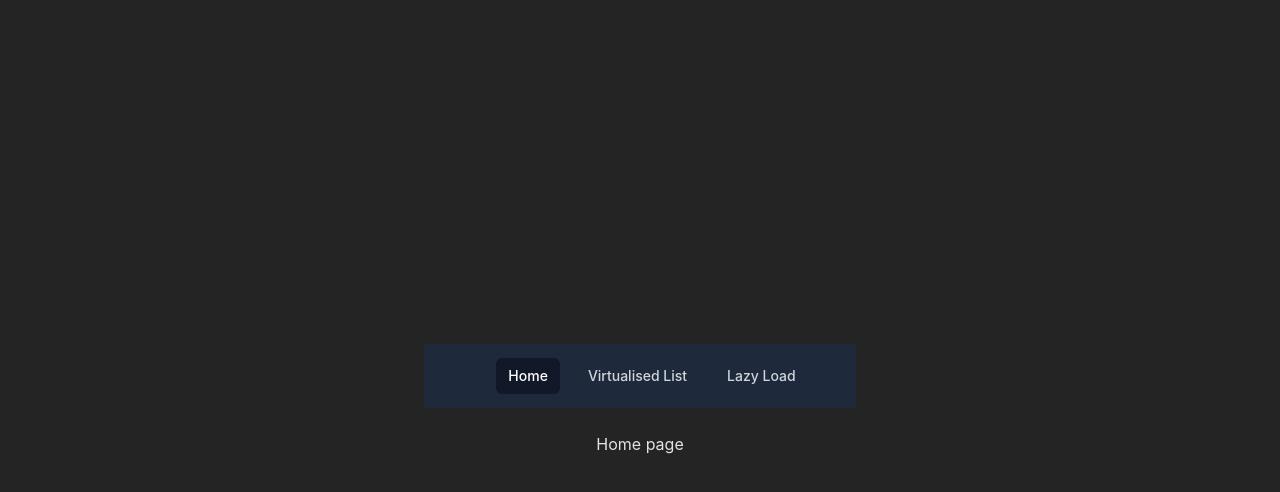
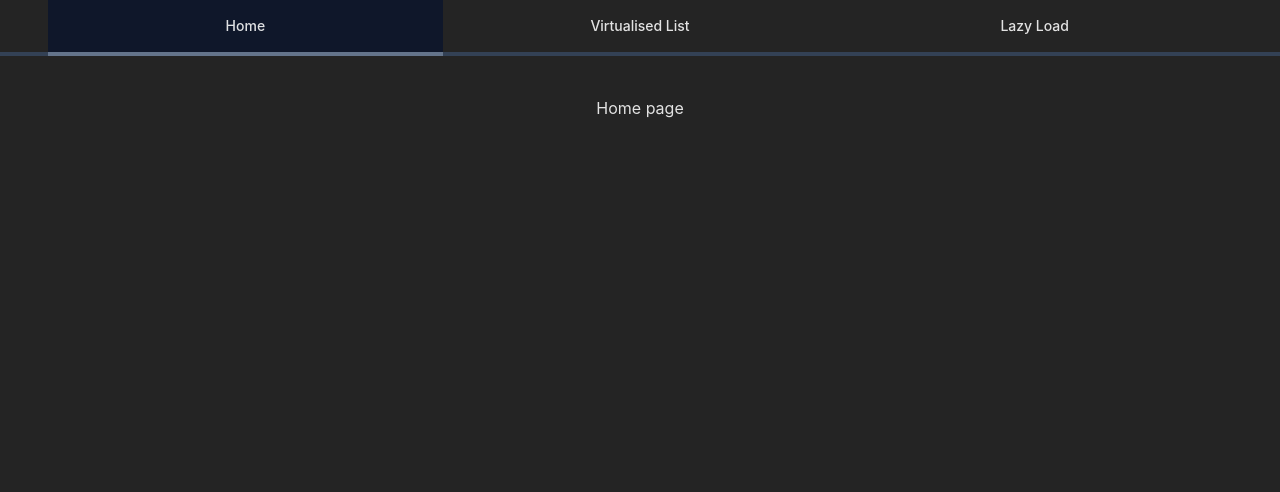
Before and after one commit to xanoosh/virtualised-list, a React (Vite) app: page / in a window 1280 px wide. Shown: the top 492 px of the page. Built offline with nearby package versions, Linux system fonts and the light colour scheme.

Commit message:
navigation styling

```diff
--- a/src/App.tsx
+++ b/src/App.tsx
@@ -3,7 +3,7 @@ import NavBar from './components/NavBar';
 
 function App() {
   return (
-    <div className="flex flex-col gap-6 items-center justify-center h-screen p-4">
+    <div className="flex flex-col gap-6 h-screen">
       <NavBar
         navigationArray={[
           { name: 'Home', path: '' },
@@ -11,7 +11,7 @@ function App() {
           { name: 'Lazy Load', path: '/lazy-load' },
         ]}
       />
-      <section>
+      <section className="flex flex-col gap-4 items-center justify-center p-4">
         <Outlet />
       </section>
     </div>
--- a/src/components/NavBar.tsx
+++ b/src/components/NavBar.tsx
@@ -7,22 +7,17 @@ export default function NavBar({
 }) {
   if (!navigationArray) return null;
   return (
-    <nav className="bg-slate-800">
-      <div className="mx-auto px-6 sm:px-12">
-        <div className="relative flex h-16 items-center justify-between">
-          <div className="flex flex-1 items-stretch justify-start">
-            <div className="ml-6">
-              <div className="flex space-x-4">
+    <nav className="w-full sm:px-12 flex h-14 items-strech justify-around border-b-4 border-slate-700">
       {navigationArray.map((navigationElement) => {
         return (
           <NavLink
             to={navigationElement.path}
             end
             className={({ isActive }) => {
-                        return `rounded-md px-3 py-2 text-sm font-medium focus:outline-none focus:ring-2 focus:ring-slate-500 focus:ring-offset-slate-800 focus:ring-offset-4 ${
+              return `relative w-full h-full flex items-center justify-center text-sm font-medium ${
                 isActive
-                            ? 'bg-gray-900 text-white'
-                            : 'text-gray-300 hover:bg-gray-700 hover:text-white'
+                  ? 'bg-slate-900 after:content-[""] after:absolute after:bottom-[-4px] after:left-0 after:w-full after:h-[4px] after:bg-slate-500'
+                  : 'hover:bg-slate-800'
               }`;
             }}
           >
@@ -30,11 +25,6 @@ export default function NavBar({
           </NavLink>
         );
       })}
-              </div>
-            </div>
-          </div>
-        </div>
-      </div>
     </nav>
   );
 }
```
Lines whose indentation alone changed are shown as unchanged.
